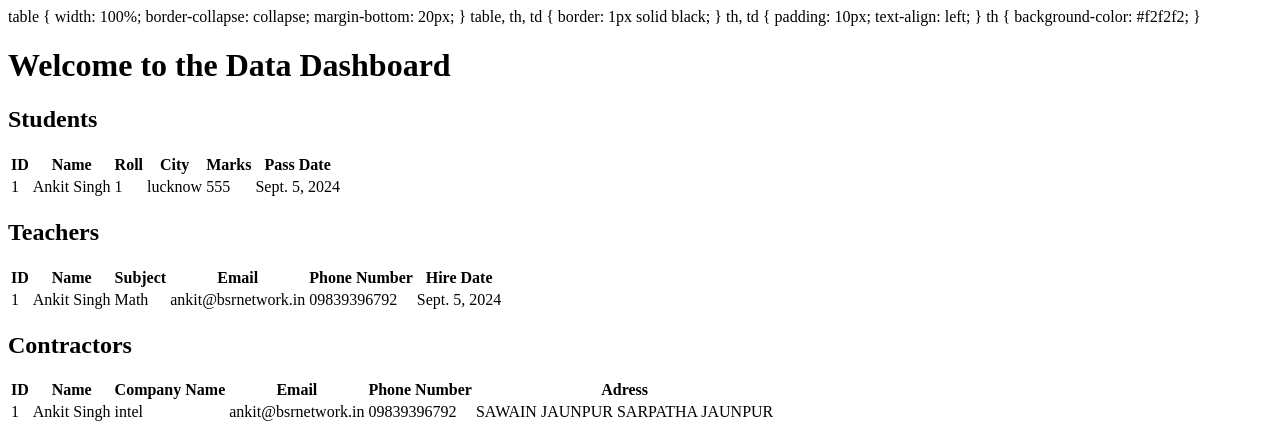
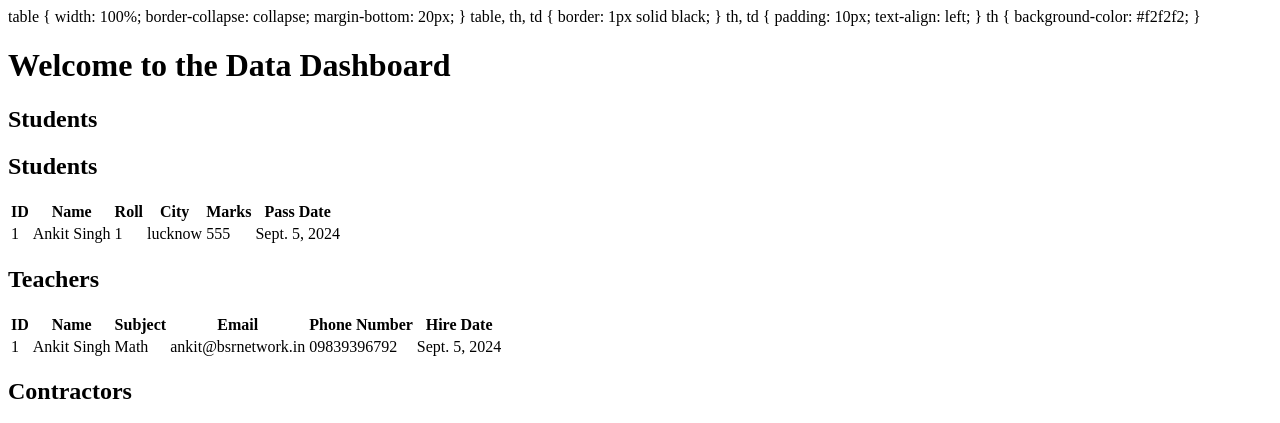
Before and after one commit to ankit-singh1718190/Abstract, a Django app: page /a/ in a window 1280 px wide. Shown: the top 423 px of the page. Run offline with Django 5.2, Linux system fonts and the light colour scheme; data comes from the database, SQL or seed files in the repository.

```diff
--- a/myapp/templates/myapp/home.html
+++ b/myapp/templates/myapp/home.html
@@ -26,6 +26,7 @@
 <body>
     <h1>Welcome to the Data Dashboard</h1>
     <!-- Student Data Table -->
+    <h2>Students</h2>
     <h2>Students</h2>
     <table>
         <thead>
```
